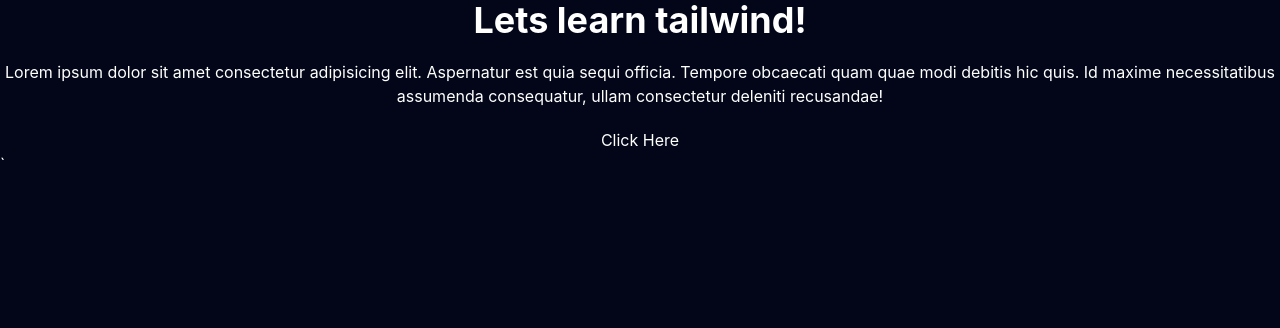
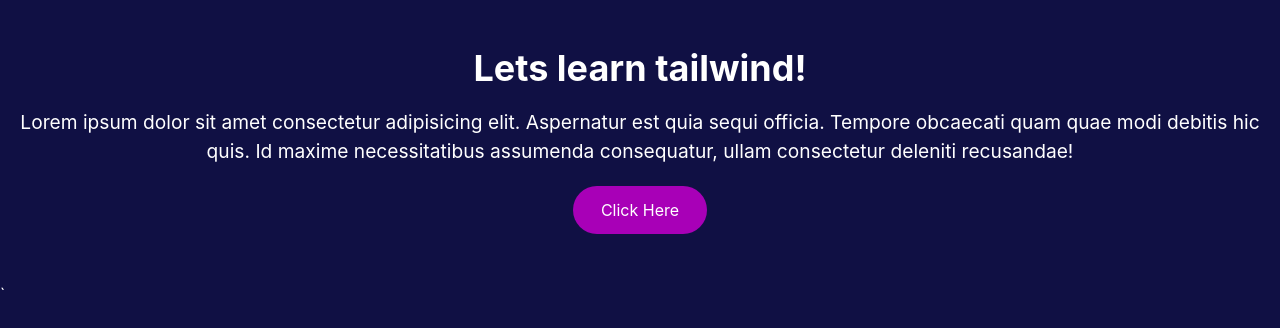
Before and after one commit to jamcardinality/tailwind-css-beginners, a website built with Vite: page index.html in a window 1280 px wide. Built offline with nearby package versions, Linux system fonts and the light colour scheme.

Commit message:
Edit Wrapper Styles, Button, Hover States, & Custom Values

```diff
--- a/index.html
+++ b/index.html
@@ -8,12 +8,12 @@
   </head>
 
 
-  <body class="bg-slate-950 text-white">
-    <section class="space-y-5 text-center">
+  <body class="bg-[#101044] text-white">
+    <section class="space-y-5 text-center max-w-xl3 mx-auto px-5 py-12">
     <h1 class="text-4xl font-bold">Lets learn tailwind!</h1>
-    <p>Lorem ipsum dolor sit amet consectetur adipisicing elit. Aspernatur est quia sequi officia. Tempore obcaecati quam quae modi debitis hic quis. Id maxime necessitatibus assumenda consequatur, ullam consectetur deleniti recusandae!</p>
+    <p class="text-[1.2rem]">Lorem ipsum dolor sit amet consectetur adipisicing elit. Aspernatur est quia sequi officia. Tempore obcaecati quam quae modi debitis hic quis. Id maxime necessitatibus assumenda consequatur, ullam consectetur deleniti recusandae!</p>
 
-    <a href="">Click Here</a>
+    <a href="" class="inline-block bg-fuchsia-700 py-3 px-7 rounded-full hover:bg-fuchsia-600 transition-colors">Click Here</a>
 
   </section>
 
```
